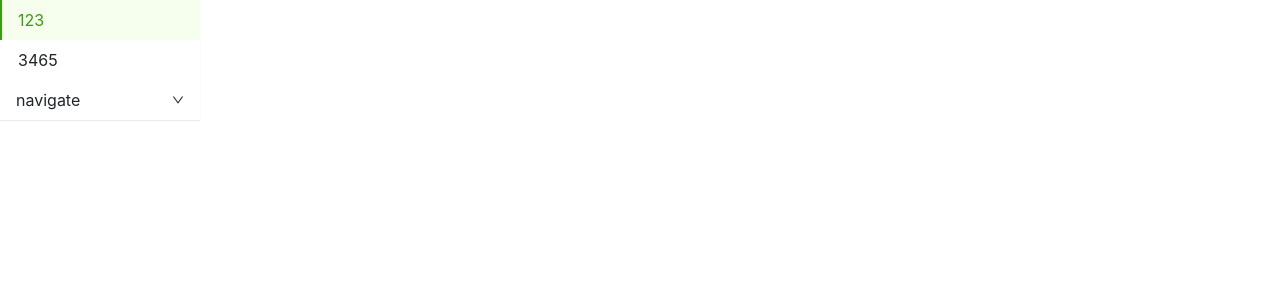
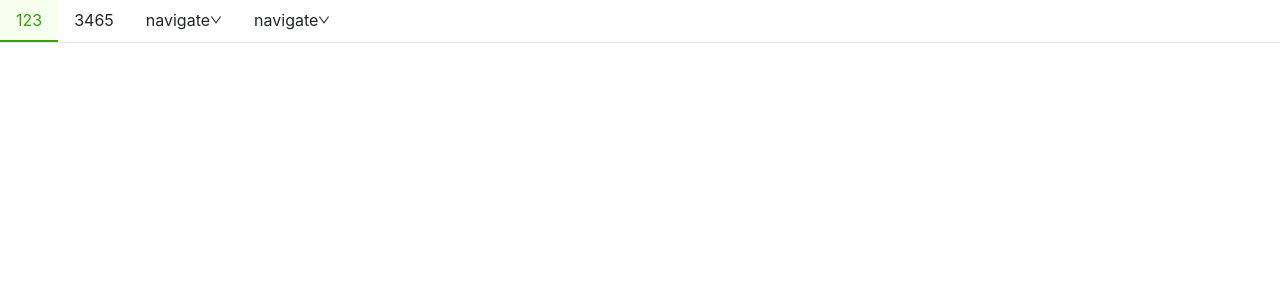
Before and after one commit to jinchengz2022/gingergarlic-ui, a React (Create React App) app: page / in a window 1280 px wide. Shown: the top 300 px of the page. Built offline with nearby package versions, Linux system fonts and the light colour scheme.

Commit message:
fix: menu component

```diff
--- a/src/App.tsx
+++ b/src/App.tsx
@@ -32,9 +32,9 @@ function App() {
     <div>
       <Menu
         defaultSelectKey='first'
-        mode='vertical'
-        style={{ width: 200 }}
+        mode='horizontal'
         onSelect={() => {}}
+        defaultOpenMenu={['submenu1']}
       >
         <MenuItem index='first' disabled>
           123
@@ -42,8 +42,13 @@ function App() {
         <MenuItem index='second'>
           3465
         </MenuItem>
-        <SubMenuItem index='submenu' title='navigate'>
-          <MenuItem index={547}>32443</MenuItem>
+        <SubMenuItem index='submenu1' title='navigate'>
+          <MenuItem index='sub1'>sub1</MenuItem>
+          <MenuItem index='sub2'>sub2</MenuItem>
+        </SubMenuItem>
+        <SubMenuItem index='submenu2' title='navigate'>
+          <MenuItem index='sub3'>sub1</MenuItem>
+          <MenuItem index='sub4'>sub2</MenuItem>
         </SubMenuItem>
       </Menu>
     </div>
--- a/src/components/menu/Menu.tsx
+++ b/src/components/menu/Menu.tsx
@@ -13,20 +13,24 @@ interface MenuProps {
   style?: React.CSSProperties;
   className?: string;
   children?: React.ReactNode;
+  defaultOpenMenu?: (string | number)[];
 }
 
 interface MenuContext {
   index: number | string;
   onSelect?: (selectKey: number | string) => void;
+  defaultOpenMenu?: (string | number)[];
+  mode?: MenuMode;
 }
 
-export const MenuContext = createContext<MenuContext>({ index: '1' });
+export const MenuContext = createContext<MenuContext>({ index: '1', mode: 'vertical', defaultOpenMenu: ['1'] });
 
 export const Menu: React.FC<MenuProps> = (props) => {
   const {
     onSelect,
     defaultSelectKey,
     defaultOpenKeys,
+    defaultOpenMenu,
     mode,
     style,
     className,
@@ -44,7 +48,9 @@ if (onSelect) {
 
   const menuDefaultContext: MenuContext = {
     index: currentIndex ?? 0,
-    onSelect: menuSelect
+    onSelect: menuSelect,
+    mode: mode,
+    defaultOpenMenu
   }
 
   const classes = clssNames('menu', className, {
--- a/src/components/menu/SubMenuItem.tsx
+++ b/src/components/menu/SubMenuItem.tsx
@@ -14,9 +14,11 @@ export interface SubMenuItemProps {
 
 export const SubMenuItem: React.FC<SubMenuItemProps> = ({ index, className, style, children, title }) => {
   const SubmenuContext = useContext(MenuContext);
-  const [openOrClose, setOpenOrClose] = useState(false);
-  const classes = classNames('sub-menu-item', className, {
+  const isOpen = SubmenuContext.mode === 'vertical' && SubmenuContext.defaultOpenMenu?.includes(index);
+  const [openOrClose, setOpenOrClose] = useState(isOpen);
+  const classes = classNames('menu-item', className, {
     'is-active': SubmenuContext.index === index && openOrClose,
+    [`submenu-mode-${SubmenuContext.mode}`]: SubmenuContext.mode
   })
 
   const SubmenuItemClick = () => {
@@ -29,9 +31,7 @@ export const SubMenuItem: React.FC<SubMenuItemProps> = ({ index, className, styl
     return React.Children.map(children, (child, index) => {
       const childEle = child as FunctionComponentElement<MenuItemProps>;
       if (childEle.type.name === 'MenuItem') {
-        return <ul style={{ display: openOrClose ? 'block' : 'none' }}>
-          {React.cloneElement(childEle, { ...childEle.props })}
-        </ul>
+        return React.cloneElement(childEle, { ...childEle.props })
       }
     })
   }
@@ -41,13 +41,15 @@ export const SubMenuItem: React.FC<SubMenuItemProps> = ({ index, className, styl
       className={classes}
       style={style}
       key={index}
-      // onClick={SubmenuItemClick}
+    // onClick={SubmenuItemClick}
     >
       <div className='sub-menu-collopse' onClick={() => setOpenOrClose(!openOrClose)}>
         <span>{title}</span>
         {openOrClose ? <UpOutlined style={{ fontSize: 12 }} /> : <DownOutlined style={{ fontSize: 12 }} />}
       </div>
-      {renderChildren()}
+      <ul style={{ display: openOrClose ? 'block' : 'none' }}>
+        {renderChildren()}
+      </ul>
     </li>
   )
 }
--- a/src/components/menu/_style.scss
+++ b/src/components/menu/_style.scss
@@ -1,11 +1,13 @@
 .menu {
   padding-left: 0;
   list-style: none;
-  box-shadow: $menu-box-shadow;
 
   .menu-item {
+    display: flex;
+    align-items: center;
     padding: $menu-item-padding-y $menu-item-padding-x;
     transition: $menu-transition;
+    height: 100%;
     cursor: pointer;
 
     &:hover,
@@ -35,23 +37,40 @@
 .menu-mode-horizontal {
   display: flex;
   flex-wrap: wrap;
-  margin-bottom: 30px;
+  border-bottom: 1px solid rgba(0, 0, 0, .08);
+
+  div {
+    display: flex;
+    align-items: center;
+    justify-content: space-between;
+  }
 
   .menu-item {
     border-bottom: $menu-item-active-border-width solid transparent;
+
+    ul {
+      list-style: none;
+      padding-left: 0;
+      display: flex;
+      flex-direction: column;
+      position: absolute;
+      margin-top: 12px;
+      background-color: white;
+      box-shadow: 0 3px 6px -4px #0000001f, 0 6px 16px #00000014, 0 9px 28px 8px #0000000d;
+    }
 
     &.is-active,
     &:hover {
       border-bottom: $menu-item-active-border-width solid #389e0d;
     }
+
   }
 }
 
 .menu-mode-vertical {
   display: flex;
   flex-direction: column;
-  border-bottom: 0;
-  box-shadow: $menu-box-shadow;
+  border-right: 1px solid rgba(0, 0, 0, .08);
 
   .menu-item {
     border-left: $menu-item-active-border-width solid transparent;
@@ -61,11 +80,27 @@
       border-left: $menu-item-active-border-width solid #389e0d;
       border-bottom: 0;
     }
+
+    ul {
+      list-style: none;
+      padding-left: 0;
+    }
+
+    .sub-menu-collopse {
+      display: flex;
+      justify-content: space-between;
+      align-items: center;
+
+
+
+      div {
+        padding: 8px 16px 8px 18px;
+      }
+    }
   }
 }
 
 .sub-menu-item {
-  padding: $menu-item-padding-y $menu-item-padding-x;
   transition: $menu-transition;
 
   &:hover {
@@ -76,25 +111,30 @@
 
       &.is-active,
       &:hover {
+        color: #389e0d;
         border-left: $menu-item-active-border-width solid #389e0d;
         border-bottom: 0;
       }
     }
   }
 
-  .sub-menu-collopse {
-    display: flex;
-    justify-content: space-between;
-    align-items: center;
-  }
 
-  ul {
-    list-style: none;
-    padding-left: 0;
-    li {
-      padding-left: 0;
 
-    }
-  }
+
 
 }
+
+// .submenu-mode-horizontal {
+//   display: flex;
+//   flex-wrap: wrap;
+//   margin-bottom: 30px;
+
+//   .menu-item {
+//     border-bottom: $menu-item-active-border-width solid transparent;
+
+//     &.is-active,
+//     &:hover {
+//       border-bottom: $menu-item-active-border-width solid #389e0d;
+//     }
+//   }
+// }
```
